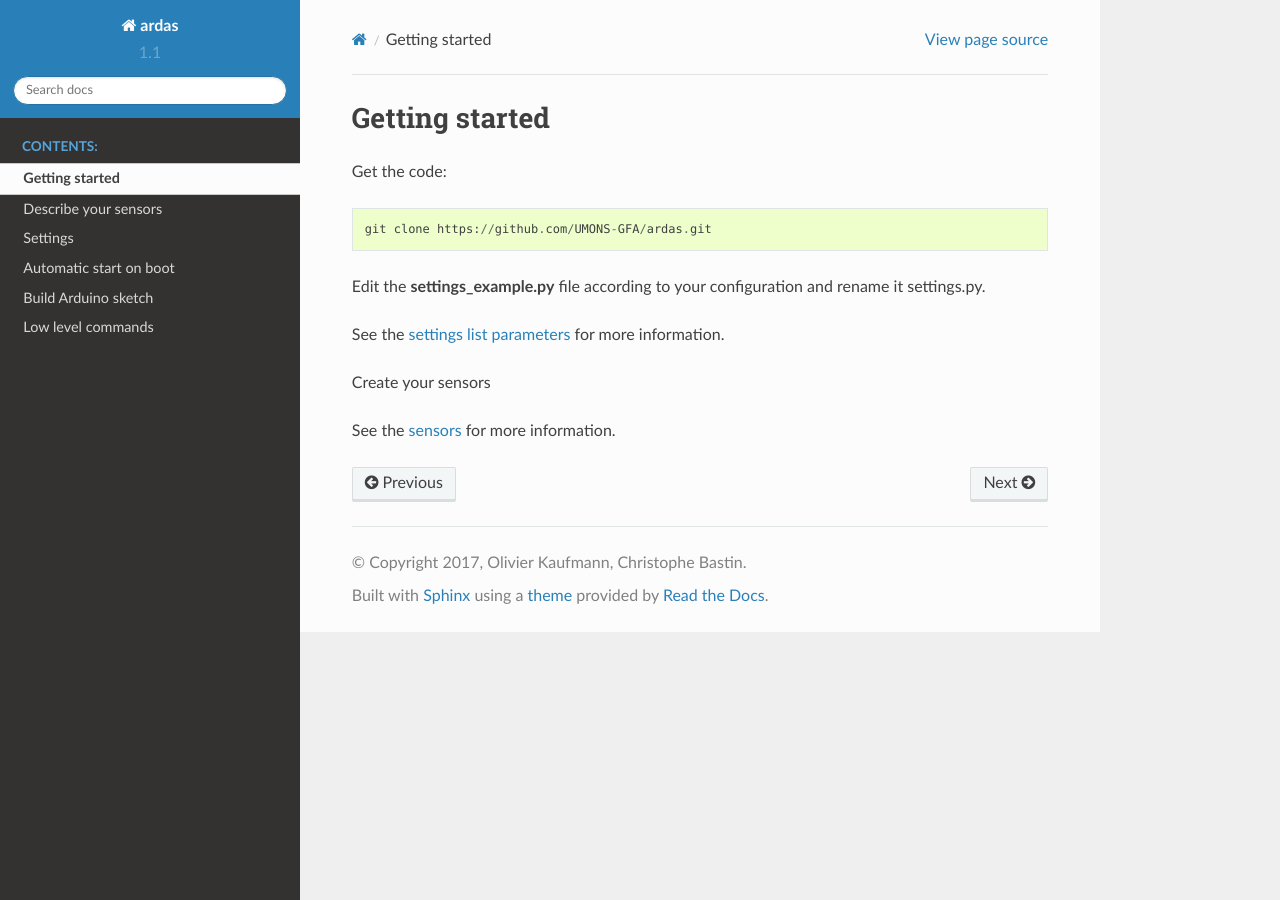
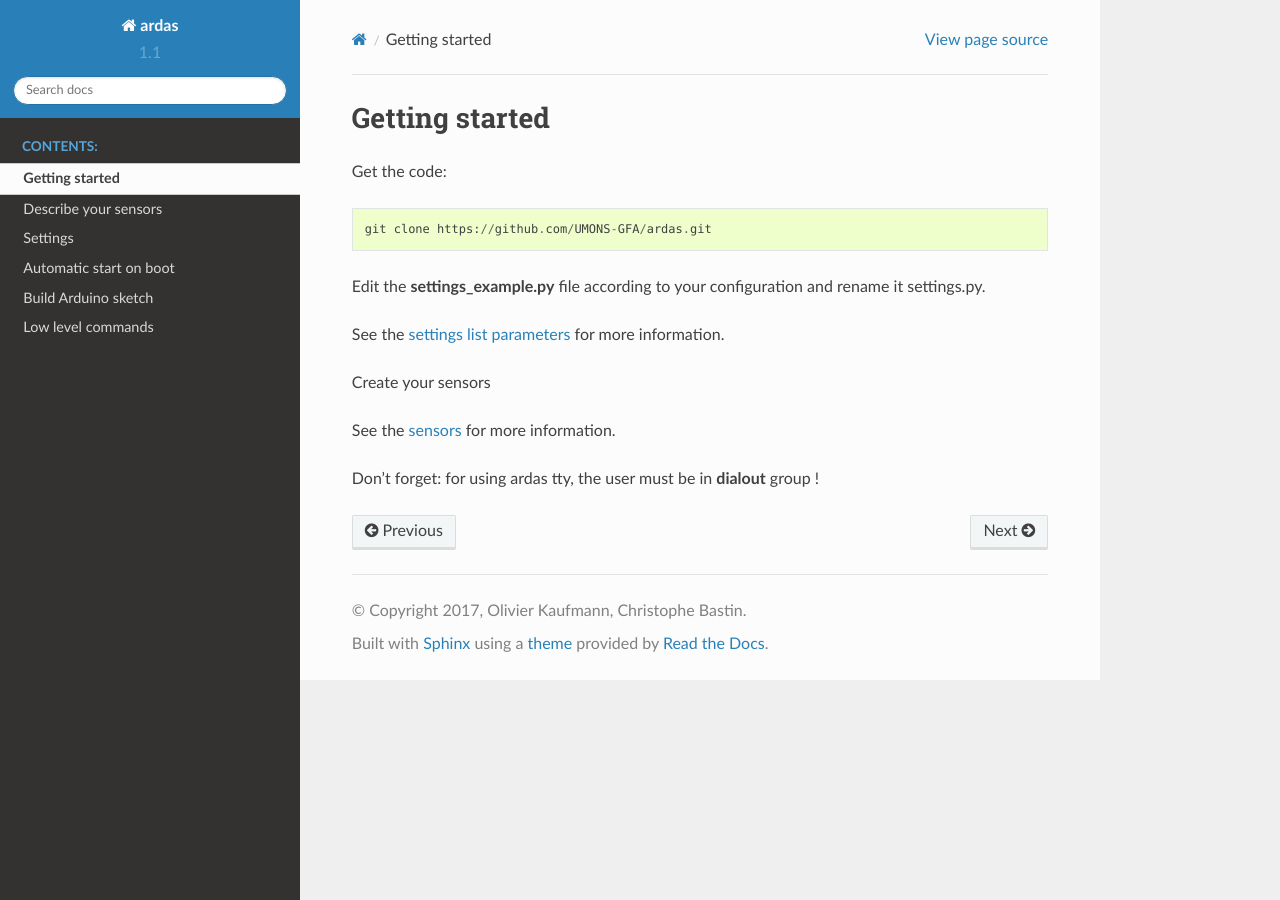
Before and after one commit to awatlet/ardas, a Sphinx documentation site: the page built from docs/source/getting_started.rst, in a window 1280 px wide. Built offline with Sphinx 7.4.7 and the Read the Docs theme 2.0.0, drawn with Linux system fonts in a browser that asks for light colours.

Commit message:
update doc

```diff
--- a/docs/source/automatic_start_on_boot.rst
+++ b/docs/source/automatic_start_on_boot.rst
@@ -11,5 +11,3 @@
 
    # m h  dom mon dow   command
    @reboot /usr/bin/python3 /home/pi/ardas/ardas/raspardas.py > /home/pi/ardas/cronlog.log 2>&1
-
-::
--- a/docs/source/getting_started.rst
+++ b/docs/source/getting_started.rst
@@ -12,3 +12,5 @@
 Create your sensors
 
 See the `sensors <sensors.html>`_ for more information.
+
+Don't forget: for using ardas tty, the user must be in **dialout** group !
```
